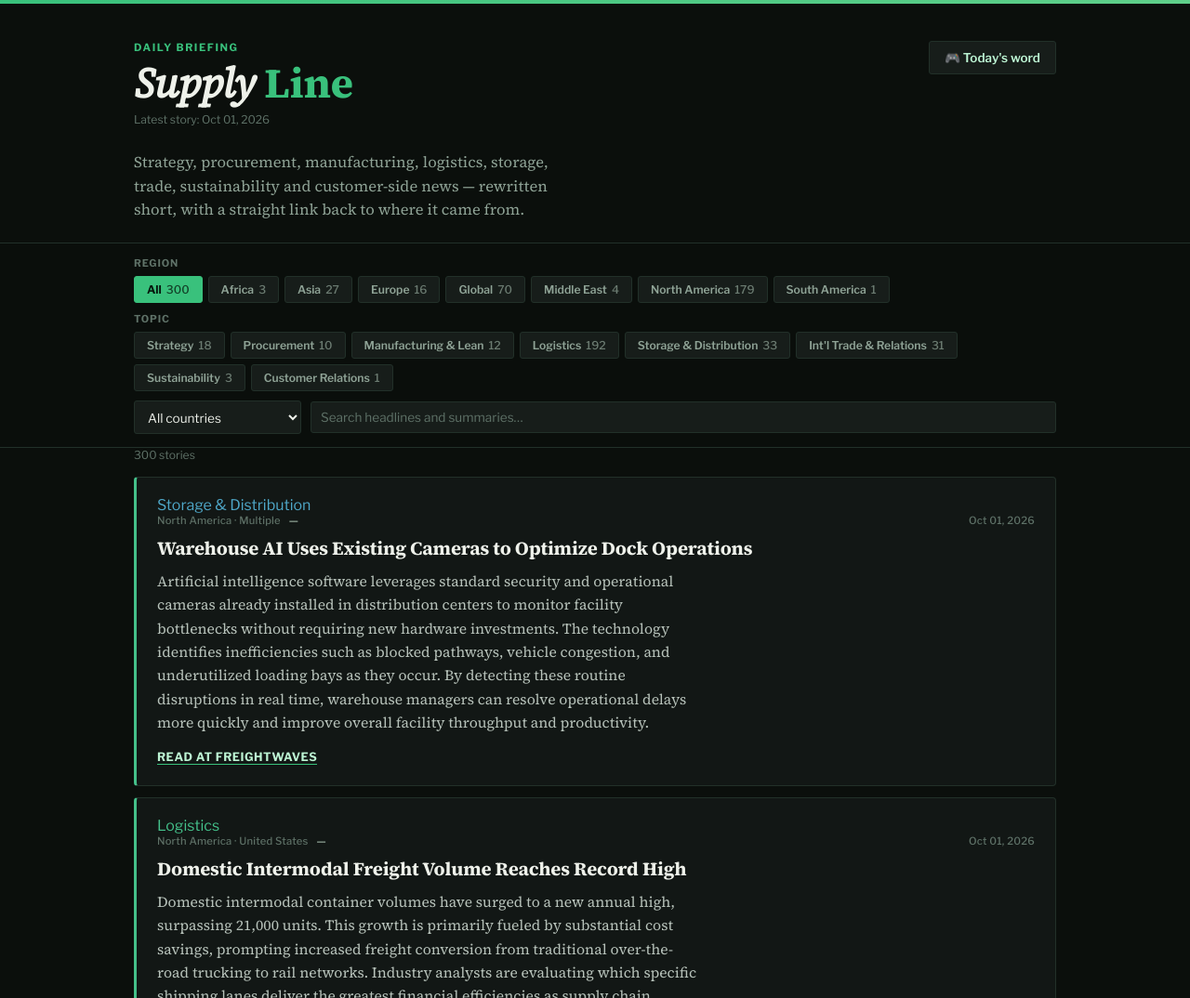
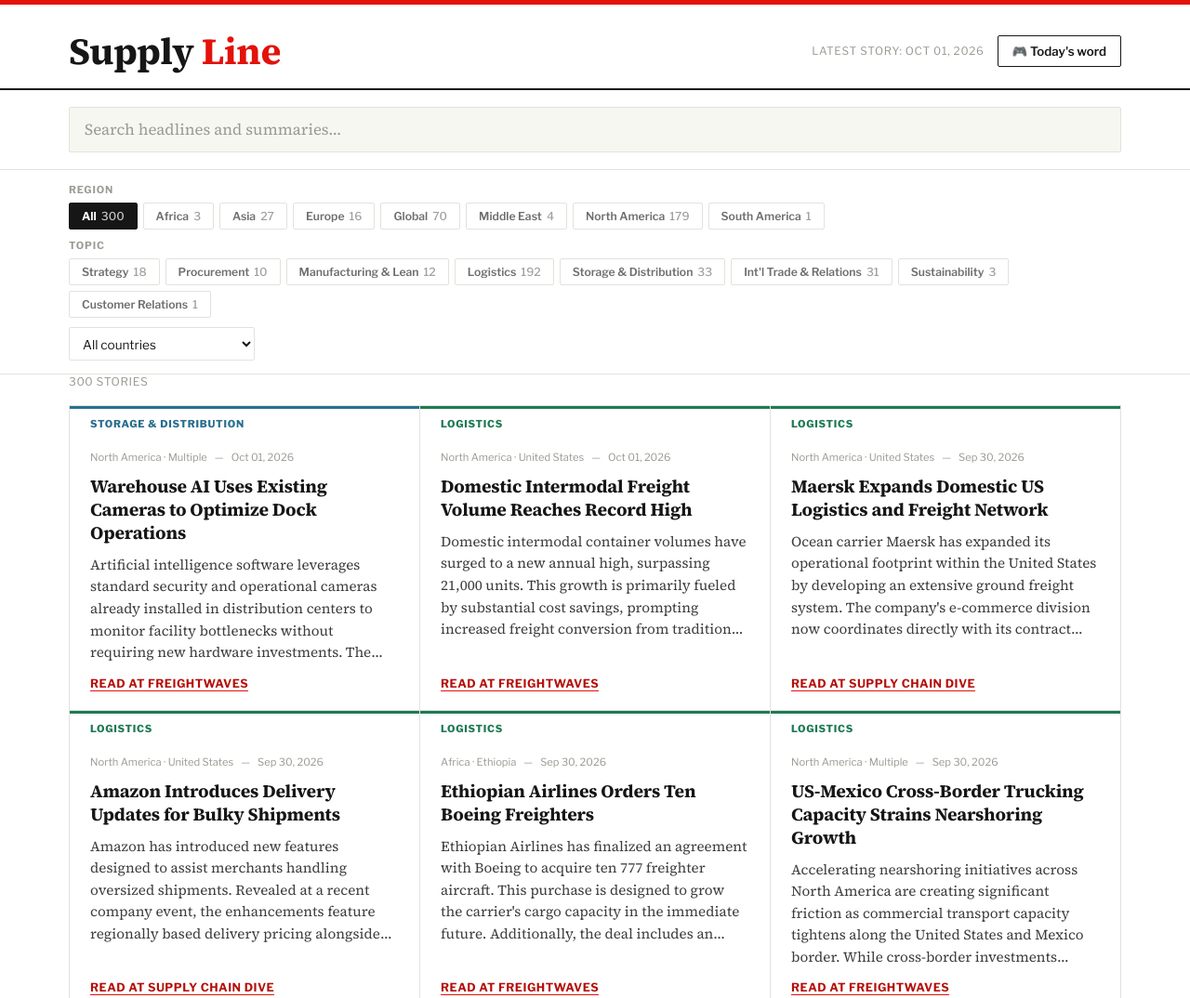
Before and after one commit to sruthisriram9eu/Supply-Line-News, a plain HTML site: page index.html in a window 1280 px wide. Shown: the top 1074 px of the page at 93% size. Drawn offline with nearby package versions, Linux system fonts and the light colour scheme; files whose address does not match are found by name.

Commit message:
Update index.html

```diff
--- a/index.html
+++ b/index.html
@@ -8,28 +8,24 @@
 <link href="https://fonts.googleapis.com/css2?family=Libre+Franklin:ital,wght@0,400;0,500;0,600;0,700;0,800;1,500&family=Source+Serif+4:ital,opsz,wght@0,8..60,400;0,8..60,600;0,8..60,700;1,8..60,400&display=swap" rel="stylesheet">
 <style>
   :root{
-    --bg: #0b0f0c;
-    --bg-card: #121715;
-    --bg-raised: #171d1a;
-    --line: #223029;
-    --ink: #eef1ea;
-    --muted: #8fa396;
-    --muted-2: #5f7268;
-    --accent: #39c17c;
-    --accent-soft: #15301f;
-    --accent-ink: #bdf5d4;
+    --bg: #ffffff;
+    --bg-alt: #f7f7f2;
+    --line: #e2e2dc;
+    --ink: #161616;
+    --muted: #6e6e6e;
+    --muted-2: #9a9a92;
+    --accent: #e3120b;       /* Economist red */
+    --accent-soft: #fbe7e6;
+    --accent-ink: #b50f09;
 
-    --c-strategy: #8fa8c9;
-    --c-procurement: #e0b15c;
-    --c-manufacturing: #c98c5c;
-    --c-logistics: #44c08a;
-    --c-storage_distribution: #4fa8c9;
-    --c-international_relations: #d98a9c;
-    --c-sustainability: #5fcf8a;
-    --c-crm: #b89ddb;
-
-    --absent-tile: #1d2420;
-    --absent-text: #6b776f;
+    --c-strategy: #3f5f8a;
+    --c-procurement: #a3790f;
+    --c-manufacturing: #8a5a2b;
+    --c-logistics: #1f7a54;
+    --c-storage_distribution: #2a6f8e;
+    --c-international_relations: #8a4a63;
+    --c-sustainability: #3f8f4f;
+    --c-crm: #6b5b95;
   }
 
   *{ box-sizing:border-box; }
@@ -44,34 +40,39 @@
   a{ color:inherit; }
   :focus-visible{ outline:2px solid var(--accent); outline-offset:2px; }
 
-  .wrap{ max-width:1040px; margin:0 auto; padding:0 24px; }
+  .wrap{ max-width:1180px; margin:0 auto; padding:0 24px; }
 
-  .topbar{ height:4px; background:linear-gradient(90deg, var(--accent), var(--c-sustainability)); }
+  .topbar{ height:5px; background:var(--accent); }
 
-  header.masthead{ padding:40px 0 22px; border-bottom:1px solid var(--line); }
-  .masthead-row{ display:flex; justify-content:space-between; align-items:flex-start; gap:16px; flex-wrap:wrap; }
-  .eyebrow{ font-size:0.7rem; font-weight:700; letter-spacing:0.14em; color:var(--accent); margin:0 0 10px; text-transform:uppercase; }
+  header.masthead{ padding:30px 0 20px; border-bottom:2px solid var(--ink); }
+  .masthead-row{ display:flex; justify-content:space-between; align-items:center; gap:16px; flex-wrap:wrap; }
   .wordmark{
-    font-family:'Source Serif 4', Georgia, serif; font-weight:700; font-style:italic;
-    font-size:clamp(2rem, 5vw, 2.8rem); letter-spacing:-0.01em; margin:0; line-height:1; color:var(--ink);
+    font-family:'Source Serif 4', Georgia, serif; font-weight:700;
+    font-size:clamp(1.9rem, 4.5vw, 2.5rem); letter-spacing:-0.01em; margin:0; line-height:1; color:var(--ink);
   }
-  .wordmark .bar{ color:var(--accent); font-style:normal; }
-  .updated{ font-size:0.76rem; color:var(--muted-2); white-space:nowrap; margin-top:8px; font-variant-numeric:tabular-nums; }
-  .tagline{ margin:14px 0 0; font-family:'Source Serif 4', Georgia, serif; font-size:1.03rem; color:var(--muted); max-width:56ch; line-height:1.55; }
+  .wordmark .bar{ color:var(--accent); }
+  .updated{ font-size:0.74rem; color:var(--muted-2); white-space:nowrap; font-variant-numeric:tabular-nums; text-transform:uppercase; letter-spacing:0.06em; }
 
   .game-btn{
-    appearance:none; border:1px solid var(--line); background:var(--bg-raised);
-    color:var(--accent-ink); font-family:'Libre Franklin', sans-serif; font-weight:600; font-size:0.84rem;
-    padding:9px 16px; border-radius:3px; cursor:pointer;
+    appearance:none; border:1px solid var(--ink); background:var(--bg);
+    color:var(--ink); font-family:'Libre Franklin', sans-serif; font-weight:600; font-size:0.83rem;
+    padding:8px 15px; border-radius:2px; cursor:pointer;
     display:inline-flex; align-items:center; gap:8px;
-    transition:background .15s ease, border-color .15s ease, transform .1s ease;
+    transition:background .15s ease, color .15s ease;
   }
-  .game-btn:hover{ background:var(--accent-soft); border-color:var(--accent); }
-  .game-btn:active{ transform:scale(0.97); }
+  .game-btn:hover{ background:var(--ink); color:#fff; }
+
+  /* ---------- Search, now first thing under the masthead ---------- */
+  .searchbar{ padding:18px 0; border-bottom:1px solid var(--line); }
+  .searchbar input[type="search"]{
+    width:100%; background:var(--bg-alt); border:1px solid var(--line); color:var(--ink);
+    font-family:'Source Serif 4', Georgia, serif; font-size:1.05rem; padding:12px 16px; border-radius:2px;
+  }
+  .searchbar input[type="search"]::placeholder{ color:var(--muted-2); }
 
   .controls{
     position:sticky; top:0; z-index:5;
-    background:rgba(11,15,12,0.94);
+    background:rgba(255,255,255,0.96);
     backdrop-filter:blur(6px);
     border-bottom:1px solid var(--line);
     padding:14px 0;
@@ -81,82 +82,81 @@
   .control-label{ font-size:0.68rem; color:var(--muted-2); margin:0 0 7px; font-weight:700; letter-spacing:0.08em; text-transform:uppercase; }
   .pillrow{ display:flex; flex-wrap:wrap; gap:6px; }
   .pill{
-    appearance:none; border:1px solid var(--line); background:var(--bg-raised);
+    appearance:none; border:1px solid var(--line); background:var(--bg);
     color:var(--muted); font-family:inherit; font-size:0.76rem; font-weight:600;
-    padding:6px 13px; border-radius:3px; cursor:pointer;
+    padding:6px 13px; border-radius:2px; cursor:pointer;
     transition:border-color .15s ease, color .15s ease, background .15s ease;
   }
   .pill:hover{ border-color:var(--accent); color:var(--accent-ink); background:var(--accent-soft); }
-  .pill.active{ background:var(--accent); border-color:var(--accent); color:#06160d; font-weight:700; }
-  .pill .count{ opacity:0.7; font-weight:500; margin-left:5px; }
+  .pill.active{ background:var(--ink); border-color:var(--ink); color:#fff; font-weight:700; }
+  .pill .count{ opacity:0.65; font-weight:500; margin-left:5px; }
   .pill.active .count{ opacity:0.75; }
 
-  .searchrow{ display:flex; gap:10px; align-items:center; }
-  select, input[type="search"]{
-    background:var(--bg-raised); border:1px solid var(--line); color:var(--ink);
-    font-family:inherit; font-size:0.85rem; padding:8px 10px; border-radius:3px;
+  select{
+    background:var(--bg); border:1px solid var(--line); color:var(--ink);
+    font-family:inherit; font-size:0.85rem; padding:8px 10px; border-radius:2px; min-width:200px;
   }
-  select{ min-width:180px; }
-  input[type="search"]{ flex:1; min-width:160px; }
-  input[type="search"]::placeholder{ color:var(--muted-2); }
 
-  main{ padding:26px 0 80px; }
-  .result-count{ font-size:0.76rem; color:var(--muted-2); margin:0 0 16px; }
+  main{ padding:28px 0 80px; }
+  .result-count{ font-size:0.76rem; color:var(--muted-2); margin:0 0 18px; text-transform:uppercase; letter-spacing:0.05em; }
 
+  /* ---------- Magazine grid instead of a single stacked list ---------- */
+  #feed{
+    display:grid;
+    grid-template-columns:repeat(auto-fill, minmax(290px, 1fr));
+    gap:0;
+    border-top:1px solid var(--line);
+    border-left:1px solid var(--line);
+  }
   .item{
-    background:var(--bg-card);
-    border:1px solid var(--line);
-    border-left:3px solid var(--c-logistics);
-    border-radius:4px;
-    padding:20px 22px 22px;
-    margin-bottom:12px;
-    transition:border-color .15s ease, background .15s ease;
+    background:var(--bg);
+    border-right:1px solid var(--line);
+    border-bottom:1px solid var(--line);
+    padding:22px 22px 20px;
+    display:flex; flex-direction:column;
+    transition:background .15s ease;
   }
-  .item:hover{ background:var(--bg-raised); }
+  .item:hover{ background:var(--bg-alt); }
+  .item-top{ border-top:3px solid var(--c-logistics); margin:-22px -22px 16px; }
+  .rubric{
+    display:block; padding:9px 22px 0;
+    font-size:0.68rem; font-weight:800; text-transform:uppercase; letter-spacing:0.07em;
+  }
   .item-meta{
-    display:flex; flex-wrap:wrap; align-items:center; gap:9px;
-    font-size:0.7rem; font-weight:700; letter-spacing:0.02em;
-    margin-bottom:10px; color:var(--muted);
+    display:flex; flex-wrap:wrap; align-items:center; gap:8px;
+    font-size:0.7rem; color:var(--muted-2); margin:6px 0 12px;
   }
-  .tag-icon{
-    width:20px; height:20px; border-radius:50%;
-    display:flex; align-items:center; justify-content:center; flex-shrink:0;
-  }
-  .tag-icon svg{ width:12px; height:12px; }
-  .tag{ color:inherit; font-weight:700; letter-spacing:0.02em; }
-
-  .geo{ color:var(--muted-2); font-weight:500; }
-  .date{ margin-left:auto; color:var(--muted-2); font-weight:500; font-variant-numeric:tabular-nums; }
 
   .item h2{
     font-family:'Source Serif 4', Georgia, serif;
-    font-size:1.26rem; line-height:1.3; margin:0 0 10px; font-weight:700; letter-spacing:-0.01em; color:var(--ink);
+    font-size:1.2rem; line-height:1.3; margin:0 0 10px; font-weight:700; letter-spacing:-0.01em; color:var(--ink);
   }
   .item p{
     font-family:'Source Serif 4', Georgia, serif;
-    font-size:0.98rem; line-height:1.62; margin:0 0 13px; max-width:70ch; color:#b7c2ba;
+    font-size:0.95rem; line-height:1.55; margin:0 0 14px; color:#3d3d3d;
+    display:-webkit-box; -webkit-line-clamp:5; -webkit-box-orient:vertical; overflow:hidden;
   }
   .item .source-link{
-    font-size:0.79rem; font-weight:700; color:var(--accent-ink);
+    font-size:0.78rem; font-weight:700; color:var(--accent-ink);
     text-decoration:none; border-bottom:1px solid var(--accent);
-    text-transform:uppercase; letter-spacing:0.04em;
+    text-transform:uppercase; letter-spacing:0.04em; margin-top:auto; align-self:flex-start;
   }
-  .item .source-link:hover{ color:var(--c-international_relations); border-color:currentColor; }
+  .item .source-link:hover{ color:var(--ink); border-color:var(--ink); }
 
-  .empty, .loading{ text-align:center; padding:60px 20px; color:var(--muted-2); font-family:'Source Serif 4', Georgia, serif; font-size:1.02rem; }
+  .empty, .loading{ text-align:center; padding:60px 20px; color:var(--muted-2); font-family:'Source Serif 4', Georgia, serif; font-size:1.02rem; grid-column:1/-1; }
 
-  footer{ border-top:1px solid var(--line); padding:24px 0 48px; font-size:0.74rem; color:var(--muted-2); max-width:70ch; line-height:1.6; }
+  footer{ border-top:2px solid var(--ink); padding:24px 0 48px; font-size:0.74rem; color:var(--muted-2); max-width:70ch; line-height:1.6; margin-top:20px; }
 
   /* ---------- Daily game modal ---------- */
   .modal-overlay{
-    position:fixed; inset:0; background:rgba(0,0,0,0.6);
+    position:fixed; inset:0; background:rgba(0,0,0,0.5);
     display:none; align-items:center; justify-content:center; z-index:50; padding:20px;
   }
   .modal-overlay.open{ display:flex; }
   .modal{
-    background:var(--bg-card); border:1px solid var(--line); border-radius:8px; padding:26px 24px 22px;
+    background:var(--bg); border:1px solid var(--line); border-radius:3px; padding:26px 24px 22px;
     max-width:420px; width:100%; max-height:90vh; overflow-y:auto;
-    box-shadow:0 20px 60px rgba(0,0,0,0.5);
+    box-shadow:0 20px 60px rgba(0,0,0,0.3);
   }
   .modal-head{ display:flex; justify-content:space-between; align-items:center; margin-bottom:4px; }
   .modal-head h3{ margin:0; font-family:'Source Serif 4', Georgia, serif; font-size:1.2rem; font-weight:700; }
@@ -166,37 +166,35 @@
   .grid{ display:grid; grid-template-rows:repeat(6, 1fr); gap:6px; margin-bottom:18px; }
   .grid-row{ display:grid; grid-template-columns:repeat(5, 1fr); gap:6px; }
   .tile{
-    aspect-ratio:1; border:2px solid var(--line); border-radius:4px;
+    aspect-ratio:1; border:2px solid var(--line); border-radius:2px;
     display:flex; align-items:center; justify-content:center;
     font-weight:700; font-size:1.3rem; text-transform:uppercase; color:var(--ink);
-    background:var(--bg-raised); transition:transform .15s ease;
+    background:var(--bg); transition:transform .15s ease;
   }
   .tile.filled{ border-color:var(--muted-2); }
-  .tile.correct{ background:var(--c-logistics); border-color:var(--c-logistics); color:#06160d; }
-  .tile.present{ background:var(--c-procurement); border-color:var(--c-procurement); color:#06160d; }
-  .tile.absent{ background:var(--absent-tile); border-color:var(--absent-tile); color:var(--absent-text); }
+  .tile.correct{ background:var(--c-logistics); border-color:var(--c-logistics); color:#fff; }
+  .tile.present{ background:var(--accent); border-color:var(--accent); color:#fff; }
+  .tile.absent{ background:#ddd8cc; border-color:#ddd8cc; color:#8a8577; }
   .tile.pop{ transform:scale(1.08); }
 
   .keyboard{ display:flex; flex-direction:column; gap:6px; }
   .kb-row{ display:flex; gap:5px; justify-content:center; }
   .key{
-    appearance:none; border:none; border-radius:4px; background:var(--accent-soft);
-    color:var(--accent-ink); font-family:inherit; font-weight:600; font-size:0.78rem;
+    appearance:none; border:none; border-radius:2px; background:var(--bg-alt);
+    color:var(--ink); font-family:inherit; font-weight:600; font-size:0.78rem;
     padding:11px 0; flex:1; min-width:0; cursor:pointer; text-transform:uppercase;
   }
-  .key:hover{ background:var(--accent); color:#06160d; }
+  .key:hover{ background:var(--ink); color:#fff; }
   .key.wide{ flex:1.6; font-size:0.68rem; }
-  .key.correct{ background:var(--c-logistics); color:#06160d; }
-  .key.present{ background:var(--c-procurement); color:#06160d; }
-  .key.absent{ background:var(--absent-tile); color:var(--absent-text); }
+  .key.correct{ background:var(--c-logistics); color:#fff; }
+  .key.present{ background:var(--accent); color:#fff; }
+  .key.absent{ background:#ddd8cc; color:#8a8577; }
 
   .game-msg{ text-align:center; font-size:0.9rem; font-weight:600; margin:0 0 14px; min-height:1.3em; color:var(--accent-ink); }
 
   @media (max-width:640px){
     .wrap{ padding:0 16px; }
-    header.masthead{ padding:30px 0 20px; }
-    .date{ margin-left:0; width:100%; }
-    .masthead-row{ align-items:flex-start; }
+    #feed{ grid-template-columns:1fr; }
   }
 </style>
 </head>
@@ -205,18 +203,20 @@
 <div class="topbar"></div>
 
 <header class="masthead">
-  <div class="wrap">
-    <div class="masthead-row">
-      <div>
-        <p class="eyebrow">Daily Briefing</p>
-        <h1 class="wordmark">Supply <span class="bar">Line</span></h1>
-        <p class="updated" id="updatedLabel">Loading…</p>
-      </div>
+  <div class="wrap masthead-row">
+    <h1 class="wordmark">Supply <span class="bar">Line</span></h1>
+    <div style="display:flex; align-items:center; gap:14px;">
+      <span class="updated" id="updatedLabel">Loading…</span>
       <button class="game-btn" id="openGame">🎮 Today's word</button>
     </div>
-    <p class="tagline">Strategy, procurement, manufacturing, logistics, storage, trade, sustainability and customer-side news — rewritten short, with a straight link back to where it came from.</p>
   </div>
 </header>
+
+<div class="searchbar">
+  <div class="wrap">
+    <input type="search" id="searchInput" placeholder="Search headlines and summaries…">
+  </div>
+</div>
 
 <div class="controls">
   <div class="wrap">
@@ -228,9 +228,8 @@
       <p class="control-label">Topic</p>
       <div class="pillrow" id="categoryRow"></div>
     </div>
-    <div class="control-group searchrow">
+    <div class="control-group">
       <select id="countrySelect"></select>
-      <input type="search" id="searchInput" placeholder="Search headlines and summaries…">
     </div>
   </div>
 </div>
@@ -242,7 +241,7 @@
 </main>
 
 <footer class="wrap">
-  Stories are pulled from public supply chain news feeds and rewritten by AI into short, sourced summaries — every summary links back to the original article, which is where the full story lives. Each one is also screened for relevance before it's added, so this stays a supply chain feed rather than a general news firehose.
+  Stories are pulled from public supply chain news feeds and rewritten by AI into short, sourced summaries — every summary links back to the original article, which is where the full story lives.
 </footer>
 
 <div class="modal-overlay" id="gameOverlay">
```
